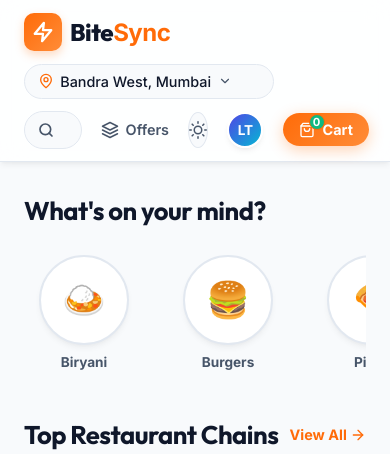
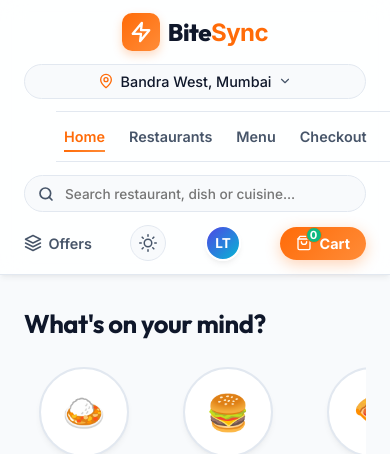
Before and after one commit to gourav226/bitesync-, a website: page index.html in a window 390 px wide. Shown: the top 454 px of the page. Drawn offline with Linux system fonts and the light colour scheme; no server answers.

Commit message:
Fix responsive navigation links visibility and layout across all screen breakpoints

```diff
--- a/index.html
+++ b/index.html
@@ -9,7 +9,7 @@
     <link rel="preconnect" href="https://fonts.gstatic.com" crossorigin>
     <link href="https://fonts.googleapis.com/css2?family=Inter:wght@300;400;500;600;700&family=Outfit:wght@400;500;600;700;800&display=swap" rel="stylesheet">
     <!-- Main Stylesheet -->
-    <link rel="stylesheet" href="style.css?v=2">
+    <link rel="stylesheet" href="style.css?v=3">
 </head>
 <body>
     <!-- App Header/Navbar (SHARED GLOBAL) -->
@@ -449,6 +449,6 @@
     </footer>
 
     <!-- Main JS (Consolidated SPA Logic) -->
-    <script src="app.js?v=2"></script>
+    <script src="app.js?v=3"></script>
 </body>
 </html>
--- a/style.css
+++ b/style.css
@@ -1640,8 +1640,43 @@ body {
         align-items: stretch;
         gap: 0.8rem;
     }
+    .logo-section {
+        align-self: center;
+    }
+    .location-picker {
+        width: 100%;
+        max-width: 100%;
+        justify-content: center;
+        align-self: center;
+    }
+    .header-nav-links {
+        display: flex;
+        justify-content: flex-start;
+        overflow-x: auto;
+        white-space: nowrap;
+        padding: 0.6rem 0.5rem;
+        gap: 1.2rem;
+        scrollbar-width: none; /* Hide scrollbar Firefox */
+        width: 100%;
+        margin-left: 0;
+        margin-right: 0;
+        border-top: 1px solid var(--border-color);
+        border-bottom: 1px solid var(--border-color);
+    }
+    .header-nav-links::-webkit-scrollbar {
+        display: none; /* Hide scrollbar Chrome/Safari */
+    }
+    .nav-btn-link {
+        flex-shrink: 0;
+    }
     .nav-actions {
         justify-content: space-between;
+        flex-wrap: wrap;
+        gap: 0.8rem;
+    }
+    .search-wrapper {
+        width: 100%;
+        order: -1;
     }
     .search-wrapper input {
         width: 100%;
@@ -1826,8 +1861,19 @@ body {
     width: 100%;
 }
 
-@media (max-width: 992px) {
+@media (min-width: 769px) and (max-width: 992px) {
+    .header-container {
+        flex-wrap: wrap;
+    }
     .header-nav-links {
-        display: none; /* Hide nav links on small screens to fit layout */
-    }
-}
+        display: flex;
+        order: 3;
+        width: 100%;
+        margin-left: 0;
+        margin-right: 0;
+        justify-content: center;
+        border-top: 1px solid var(--border-color);
+        padding-top: 0.6rem;
+        margin-top: 0.5rem;
+    }
+}
```
